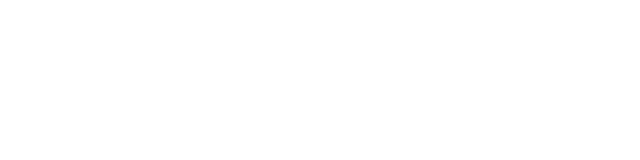
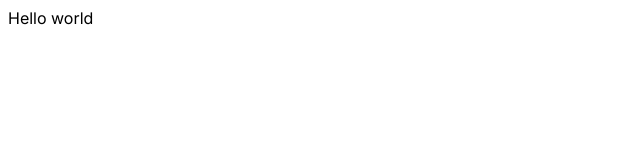
Before and after one commit to crackdev01/twitstagram, a React (Create React App) app in the folder client/: page / in a window 1280 px wide. Shown: the top 160 px of the page, without its empty margins (0-640 px from the left). Built offline with nearby package versions, Linux system fonts and the light colour scheme.

Commit message:
Import google font & add style to index.html

```diff
--- a/client/public/index.html
+++ b/client/public/index.html
@@ -9,35 +9,20 @@
       name="description"
       content="Web site created using create-react-app"
     />
+    <link rel="preconnect" href="https://fonts.googleapis.com">
+    <link rel="preconnect" href="https://fonts.gstatic.com" crossorigin>
+    <link href="https://fonts.googleapis.com/css2?family=Inter:wght@400;600;700&family=Roboto:wght@100;300;400;500;700;900&display=swap" rel="stylesheet">
+    <style>
+      body {
+        font-family: 'Inter', sans-serif;
+      }
+    </style>
     <link rel="apple-touch-icon" href="%PUBLIC_URL%/logo192.png" />
-    <!--
-      manifest.json provides metadata used when your web app is installed on a
-      user's mobile device or desktop. See https://developers.google.com/web/fundamentals/web-app-manifest/
-    -->
     <link rel="manifest" href="%PUBLIC_URL%/manifest.json" />
-    <!--
-      Notice the use of %PUBLIC_URL% in the tags above.
-      It will be replaced with the URL of the `public` folder during the build.
-      Only files inside the `public` folder can be referenced from the HTML.
-
-      Unlike "/favicon.ico" or "favicon.ico", "%PUBLIC_URL%/favicon.ico" will
-      work correctly both with client-side routing and a non-root public URL.
-      Learn how to configure a non-root public URL by running `npm run build`.
-    -->
     <title>React App</title>
   </head>
   <body>
     <noscript>You need to enable JavaScript to run this app.</noscript>
     <div id="root"></div>
-    <!--
-      This HTML file is a template.
-      If you open it directly in the browser, you will see an empty page.
-
-      You can add webfonts, meta tags, or analytics to this file.
-      The build step will place the bundled scripts into the <body> tag.
-
-      To begin the development, run `npm start` or `yarn start`.
-      To create a production bundle, use `npm run build` or `yarn build`.
-    -->
   </body>
 </html>
--- a/client/src/App.js
+++ b/client/src/App.js
@@ -1,9 +1,9 @@
 import './App.css';
 
-function App() {
+const App = () => {
   return (
     <div className="App">
-
+      Hello world
     </div>
   );
 }
```
